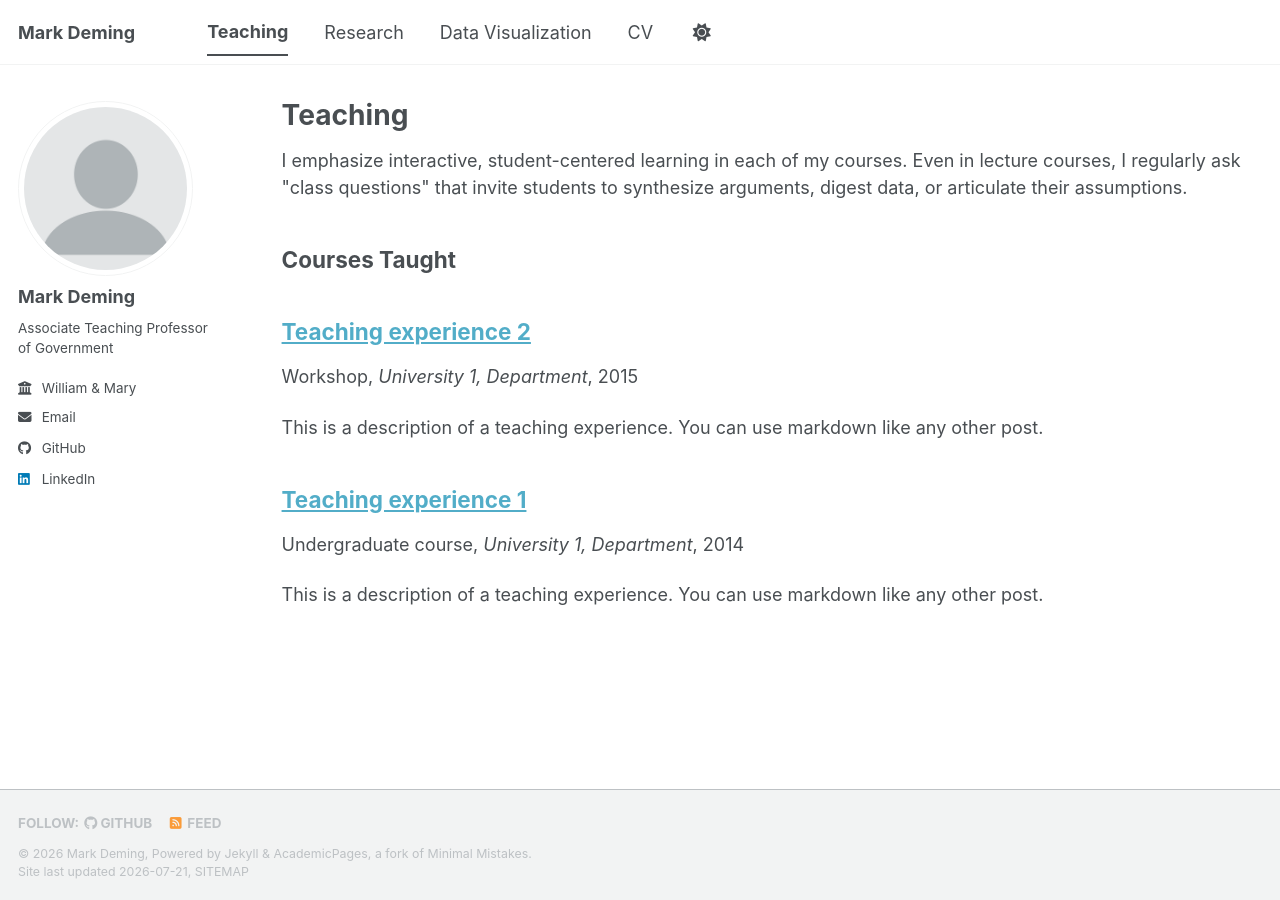
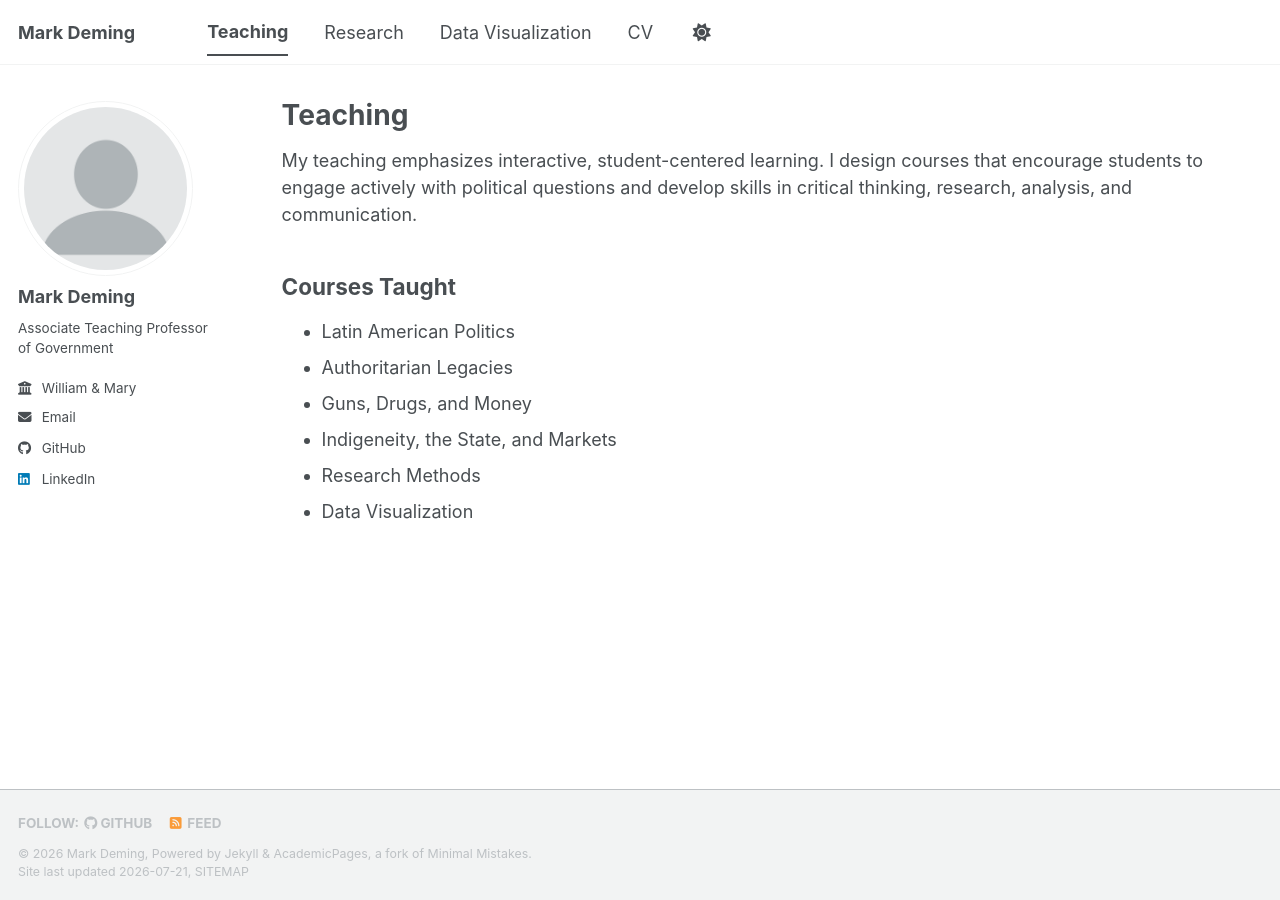
Before and after one commit to jmdeming/jmdeming.github.io, a Jekyll site: the page built from _pages/teaching.html, in a window 1280 px wide. Built offline with Jekyll 4.4.1, drawn with Linux system fonts in a browser that asks for light colours; a style sheet for code colours, icons or effects is not loaded.

Commit message:
Revise teaching statement and list courses
Updated teaching description and added courses list.

```diff
--- a/_pages/teaching.html
+++ b/_pages/teaching.html
@@ -6,13 +6,16 @@ author_profile: true
 ---
 
 <p>
-I emphasize interactive, student-centered learning in each of my courses. Even in lecture courses, I regularly ask "class questions" that invite students to synthesize arguments, digest data, or articulate their assumptions.
+My teaching emphasizes interactive, student-centered learning. I design courses that encourage students to engage actively with political questions and develop skills in critical thinking, research, analysis, and communication.
 </p>
 
 <h2>Courses Taught</h2>
 
-{% include base_path %}
-
-{% for post in site.teaching reversed %}
-  {% include archive-single.html %}
-{% endfor %}
+<ul>
+  <li>Latin American Politics</li>
+  <li>Authoritarian Legacies</li>
+  <li>Guns, Drugs, and Money</li>
+  <li>Indigeneity, the State, and Markets</li>
+  <li>Research Methods</li>
+  <li>Data Visualization</li>
+</ul>
```
